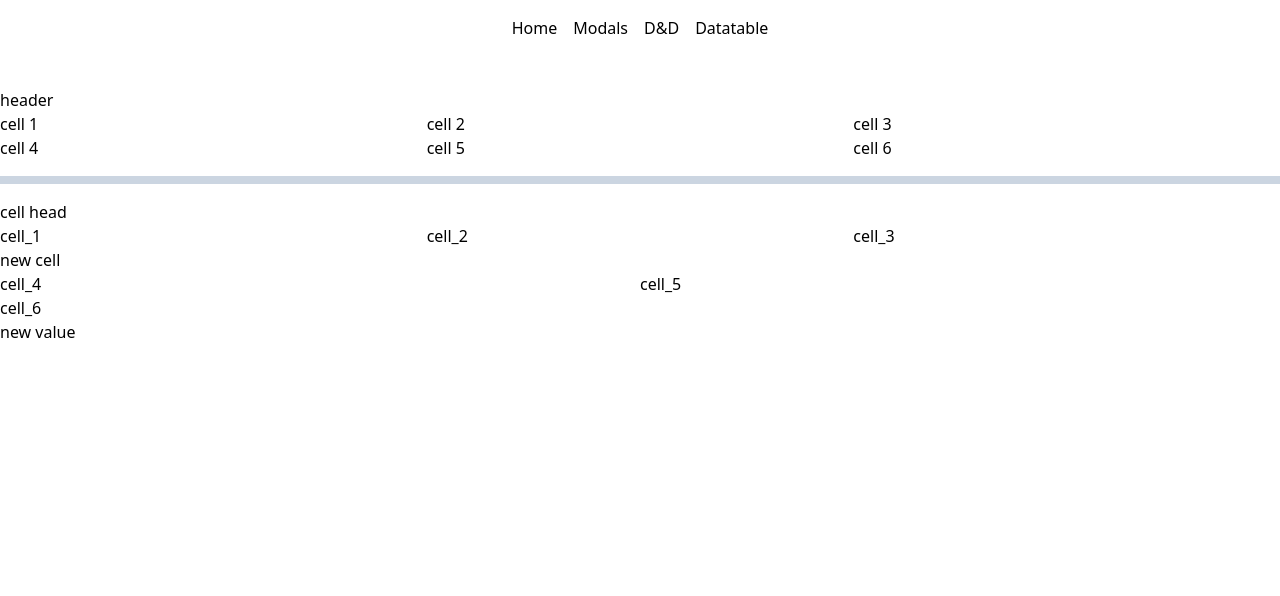
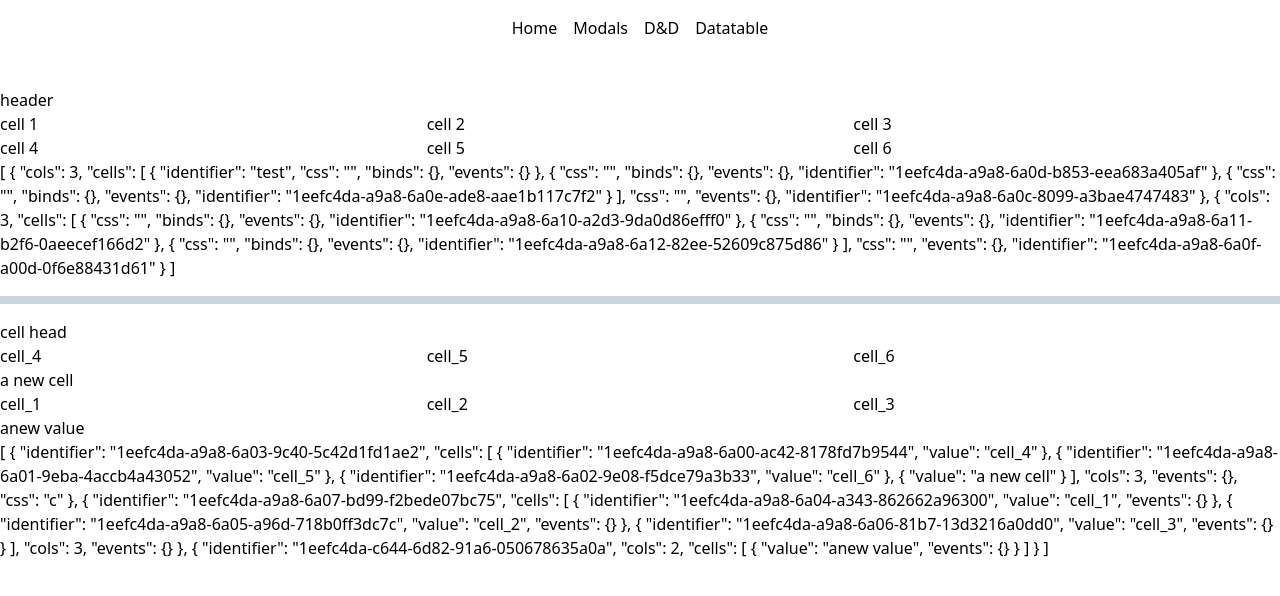
Before and after one commit to guiurm/bit-craft, a Vue app: page /dt in a window 1280 px wide. Shown: the top 596 px of the page. Built offline with nearby package versions, Linux system fonts and the light colour scheme.

Commit message:
wip(datatable): add order actions

```diff
--- a/src/components/datatable/CDatatable.vue
+++ b/src/components/datatable/CDatatable.vue
@@ -1,12 +1,13 @@
 <script setup lang="ts">
 import { v6 } from 'uuid';
-import { provide, ref, watch, type Ref } from 'vue';
+import { computed, provide, ref, watch, type Ref } from 'vue';
 import useCssClassTranslator from '../cssClassTranslator';
 import CDatatableHeader from './CDatatableHeader.vue';
 import CDatatableRow from './CDatatableRow.vue';
 import {
     tableProvide,
     tableProvideHeader,
+    type TCellProps,
     type THeaderProps,
     type TRowProps,
     type TTableProps
@@ -23,6 +24,42 @@ const props = withDefaults(defineProps<TTableProps>(), {
 const parse = (r: TRowProps[]): TRowProps[] => {
     return r.map(r => ({ identifier: v6(), ...r }));
 };
+const col = ref(null as null | number);
+const reverse = ref(false);
+const manageHeaderCellClick = (column: number, cellId: string) => {
+    console.log(column, cellId);
+    if (col.value === column) {
+        //col.value = null;
+        reverse.value = !reverse.value;
+        return;
+    }
+    col.value = column;
+};
+
+const order = computed(() => {
+    if (col.value === null) return refRows.value;
+    else
+        return refRows.value.slice().sort((a, b) => {
+            // Compara los valores de las celdas en el índice 2
+            const cellA = (a.cells as TCellProps[])[col.value as number] as Required<TCellProps>;
+
+            const cellB = (b.cells as TCellProps[])[col.value as number] as Required<TCellProps>;
+            console.log(cellA);
+            console.log(cellB);
+            const cellAV =
+                typeof cellA.value === 'string' || typeof cellA.value === 'number'
+                    ? cellA.value.toString()
+                    : cellA.value.filterValue ?? '';
+            const cellBV =
+                typeof cellB.value === 'string' || typeof cellB.value === 'number'
+                    ? cellB.value.toString()
+                    : cellB.value.filterValue ?? '';
+
+            // Ordena en orden ascendente (puedes cambiar a descendente si necesitas)
+
+            return reverse.value ? cellBV.localeCompare(cellAV) : cellAV.localeCompare(cellBV);
+        });
+});
 
 // data
 const refRows = ref(parse(props.rows)) as Ref<TRowProps[]>;
@@ -56,12 +93,16 @@ watch(
 <template>
     <div class="w-full h-full" :class="cssRef">
         <slot name="header">
-            <c-datatable-header v-bind="{ ...head }" :cols="cols" :custom-template-column="customTemplateColumn" />
+            <c-datatable-header
+                @cell-click="manageHeaderCellClick"
+                v-bind="{ ...head }"
+                :cols="cols"
+                :custom-template-column="customTemplateColumn" />
         </slot>
 
         <slot name="body">
             <c-datatable-row
-                v-for="(cRow, i) in refRows"
+                v-for="(cRow, i) in order"
                 :key="i"
                 v-bind="cRow"
                 v-model:cells="cRow.cells"
@@ -69,4 +110,5 @@ watch(
                 :custom-template-column="customTemplateColumn" />
         </slot>
     </div>
+    {{ order }}
 </template>
--- a/src/components/datatable/CDatatableHeader.vue
+++ b/src/components/datatable/CDatatableHeader.vue
@@ -19,6 +19,7 @@ const emits = defineEmits<{
     rowAuxclick: [e: MouseEvent];
     rowDblclick: [e: MouseEvent];
     'update:cells': [cells: TCellProps[]];
+    cellClick: [column: number, cellId: string];
 }>();
 
 // actions
@@ -39,7 +40,9 @@ const events = {
 const parse = (cells: TCellProps[]): TCellProps[] => {
     return cells.map(c => ({ identifier: v6(), ...c }));
 };
-
+const manageCellClick = (cell: TCellProps) => {
+    emits('cellClick', cellsRef.value.indexOf(cell), cell.identifier as string);
+};
 // data
 const identifier = props.identifier ?? v6();
 const cellsRef = ref(parse(props.cells)) as Ref<TCellProps[]>;
@@ -83,7 +86,11 @@ onMounted(() => {
         :class="cssRef"
         :style="{ 'grid-template-columns': customTemplateColumn ?? colsComp }">
         <slot>
-            <c-datatable-cell-header v-for="(cell, i) in cellsRef" :key="`r-${i}`" v-bind="cell" />
+            <c-datatable-cell-header
+                v-for="(cell, i) in cellsRef"
+                :key="`r-${i}`"
+                v-bind="cell"
+                @cell-click="manageCellClick(cell)" />
         </slot>
     </div>
 </template>
--- a/src/views/DatatableView.vue
+++ b/src/views/DatatableView.vue
@@ -30,9 +30,9 @@ const row = ref(
         buildDatatableRow({
             cols: 3,
             cells: [
-                buildDatatableCell({ value: 'cell_1', events: { onCellClick: () => console.log('cell_1') } }),
-                buildDatatableCell({ value: 'cell_2', events: { onCellClick: () => console.log('cell_2') } }),
-                buildDatatableCell({ value: 'cell_3', events: { onCellClick: () => console.log('cell_3') } })
+                buildDatatableCell({ value: 'cell_4' }),
+                buildDatatableCell({ value: 'cell_5' }),
+                buildDatatableCell({ value: 'cell_6' })
             ],
             events: {
                 onRowClick: () => {
@@ -41,11 +41,11 @@ const row = ref(
             }
         }),
         buildDatatableRow({
-            //cols: 2,
+            cols: 3,
             cells: [
-                buildDatatableCell({ value: 'cell_4' }),
-                buildDatatableCell({ value: 'cell_5' }),
-                buildDatatableCell({ value: 'cell_6' })
+                buildDatatableCell({ value: 'cell_1', events: { onCellClick: () => console.log('cell_1') } }),
+                buildDatatableCell({ value: 'cell_2', events: { onCellClick: () => console.log('cell_2') } }),
+                buildDatatableCell({ value: 'cell_3', events: { onCellClick: () => console.log('cell_3') } })
             ],
             events: {
                 onRowClick: () => {
@@ -57,9 +57,9 @@ const row = ref(
 );
 
 setTimeout(() => {
-    row.value.push({ cols: 2, cells: [{ value: 'new value', events: { onCellClick: () => {} } }] });
+    row.value.push({ cols: 2, cells: [{ value: 'anew value', events: { onCellClick: () => {} } }] });
     row.value[0].css = 'c';
-    row.value[0].cells?.push({ value: 'new cell' });
+    row.value[0].cells?.push({ value: 'a new cell' });
     nextTick();
 }, 3000);
 </script>
```
